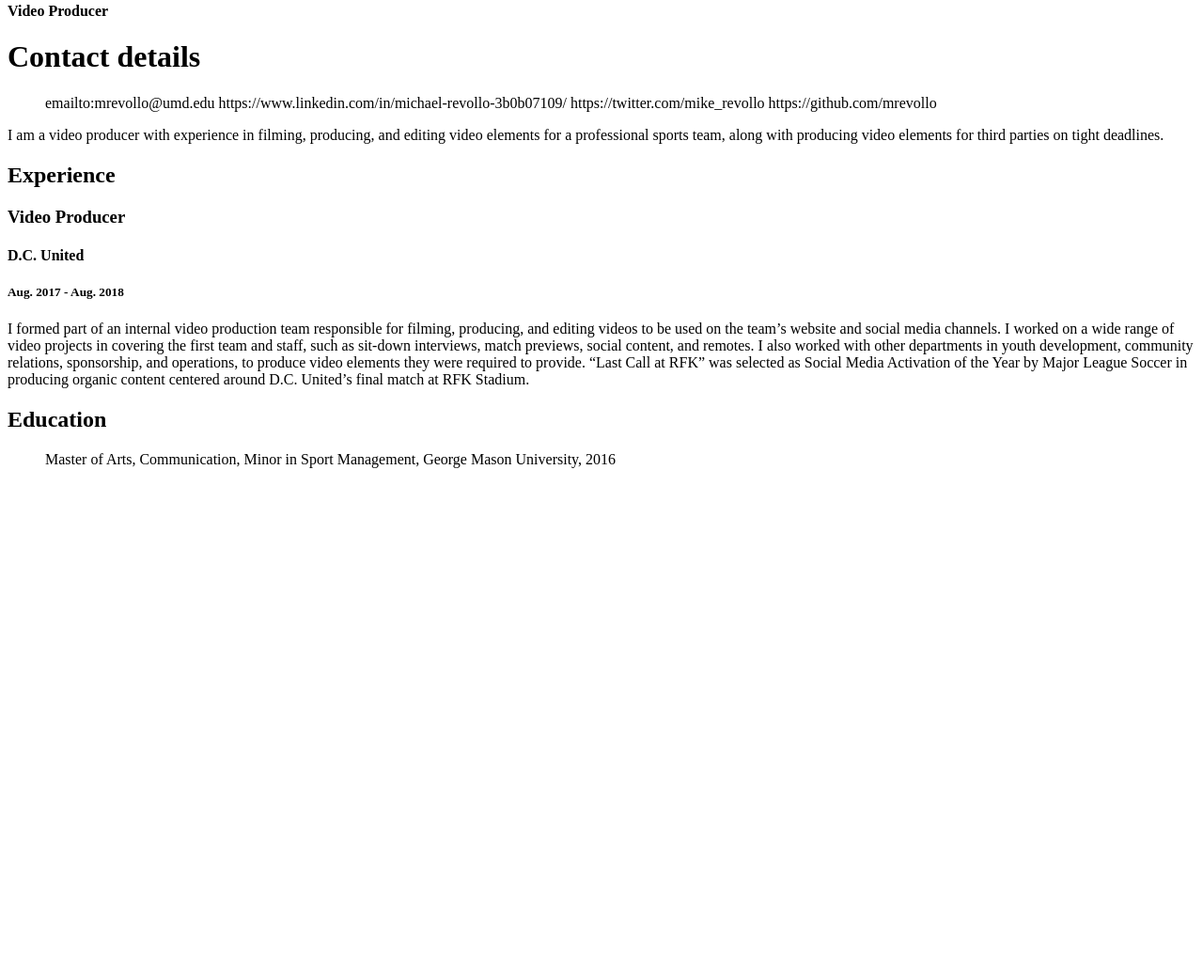
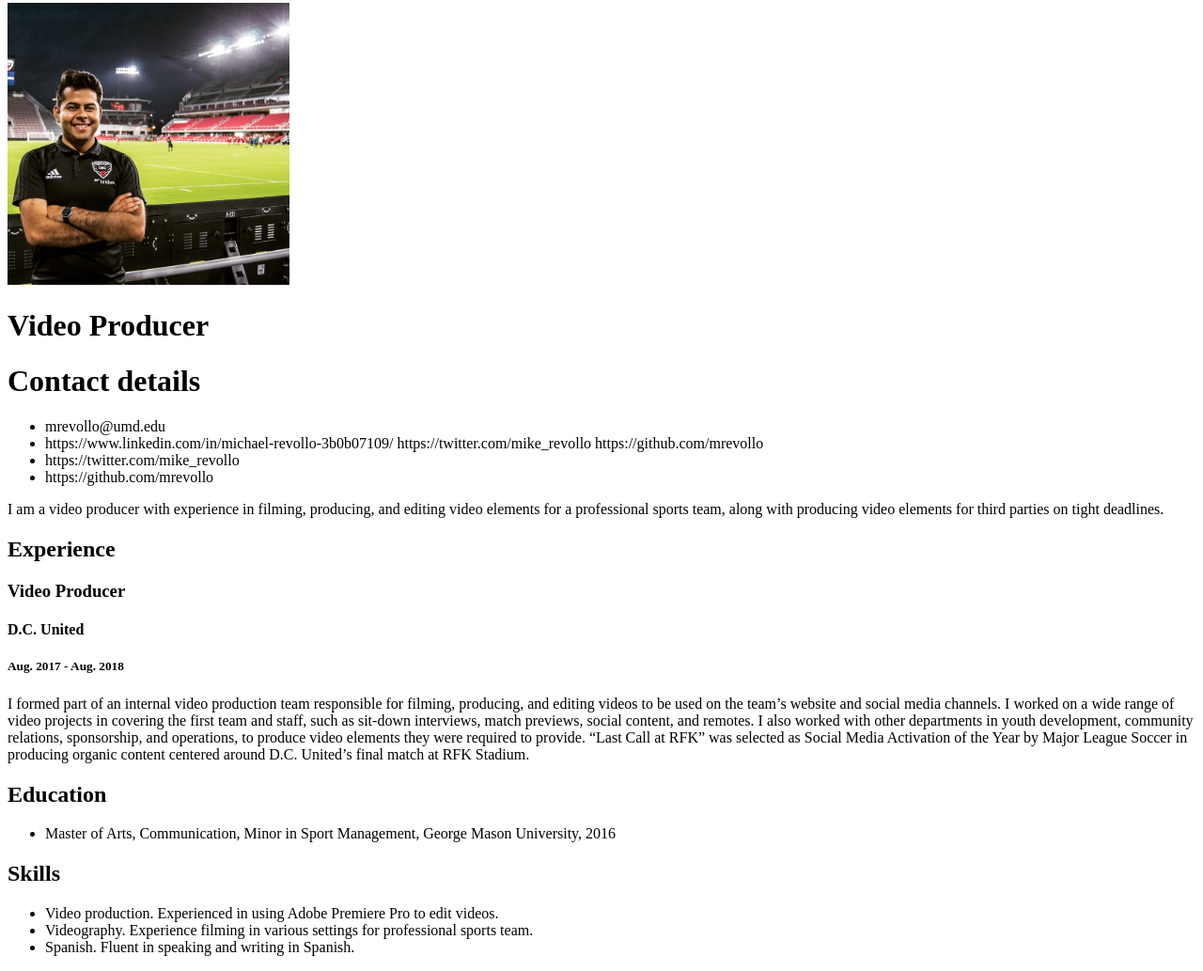
Before and after one commit to mrevollo/Mike-Revollo-JOUR652, a plain HTML site: page Resume/index.html in a window 1280 px wide. Shown: the part 77-1110 px from the top of the page at 94% size. Before the commit the page ends 800 px from the top, so only its background shows below. Drawn offline with Linux system fonts and the light colour scheme.

Commit message:
Michael Revollo HTML resume

```diff
--- a/Resume/index.html
+++ b/Resume/index.html
@@ -1,12 +1,23 @@
 <!doctype html>
 
 <html lang="en">
-<head>
+ <head>
+   <body>
+     <!--I built this myself-->
   <title>Michael Revollo Resume</title>
    <h1>Michael Revollo</h1>
+    <img src="JOUR 652_Resume Profile Photo.jpg" alt=Michael Revollo resume profile photo height="300" width="300"/>
+   <h1>
    <strong> Video Producer</strong>
+   <h1/>
    <h1>Contact details</h1>
-   <ul> emailto:mrevollo@umd.edu https://www.linkedin.com/in/michael-revollo-3b0b07109/ https://twitter.com/mike_revollo https://github.com/mrevollo</ul>
+
+    <ul>
+      <li>mrevollo@umd.edu</li>
+      <li>https://www.linkedin.com/in/michael-revollo-3b0b07109/ https://twitter.com/mike_revollo https://github.com/mrevollo</li>
+      <li>https://twitter.com/mike_revollo</li>
+      <li>https://github.com/mrevollo</li>
+    </ul>
    <p>I am a video producer with experience in filming, producing, and editing video elements for a professional sports team, along with producing video elements for third parties on tight deadlines.</p>
    <h2>Experience</h2>
     <h3>Video Producer</h3>
@@ -15,10 +26,15 @@
     <p>I formed part of an internal video production team responsible for filming, producing, and editing videos to be used on the team’s website and social media channels. I worked on a wide range of video projects in covering the first team and staff, such as sit-down interviews, match previews, social content, and remotes. I also worked with other departments in youth development, community relations, sponsorship, and operations, to produce video elements they were required to provide. “Last Call at RFK” was selected as Social Media Activation of the Year by Major League Soccer in producing organic content centered around D.C. United’s final match at RFK Stadium.</p>
   <h2>Education</h2>
     <ul>
-    Master of Arts, Communication, Minor in Sport Management, George Mason University, 2016
-    </ul>
+     <li>Master of Arts, Communication, Minor in Sport Management, George Mason University, 2016</li>
+     </ul>
+  <h2>Skills</h2>
+   <ul>
+     <li>Video production. Experienced in using Adobe Premiere Pro to edit videos.</li>
+     <li>Videography. Experience filming in various settings for professional sports team.</li>
+     <li>Spanish. Fluent in speaking and writing in Spanish.</li>
 
-
-</head>
+</body>
+ </head>
 
 </html>
```
Also changed, not shown: Resume/JOUR 652_Resume Profile Photo.JPG (added), 5 other files.
